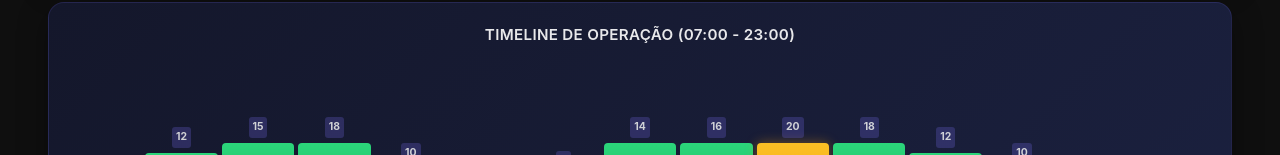
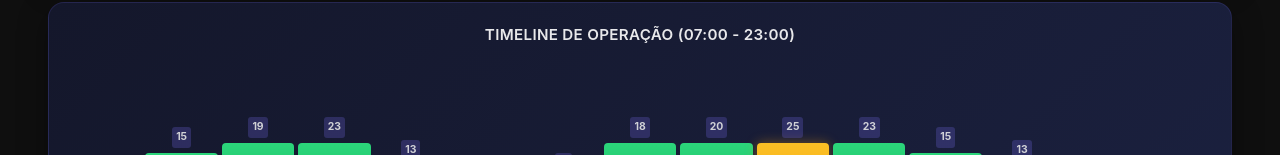
Before and after one commit to nathanbarretosilveira-dev/dash, a React (Vite) app: page / in a window 1280 px wide. Shown: the part 797-952 px from the top of the page. Built offline with nearby package versions, Linux system fonts and the light colour scheme.

Commit message:
Update charts.jsx

```diff
--- a/src/components/charts.jsx
+++ b/src/components/charts.jsx
@@ -26,7 +26,8 @@ const Charts = ({ data }) => {
     const pAntes = Math.round((volume_por_turno.antes_14h / tTurno) * 100);
     const pDepois = Math.round((volume_por_turno.depois_14h / tTurno) * 100);
 
-    const mTimeline = Math.max(1, ...timeline.map(i => i.emissoes ?? i.volume ?? 0));
+    // IMPORTANTE: maxTimeline agora olha para o valorEfetivo (filtrado)
+    const mTimeline = Math.max(1, ...timeline.map(i => i.valorEfetivo ?? 0));
 
     return {
       maxEmissoes: mEmissoes,
@@ -42,6 +43,7 @@ const Charts = ({ data }) => {
     <div className="charts-container">
       <div className="charts-row">
 
+        {/* ================= PRODUTIVIDADE ================= */}
         <div className="chart-card">
           <h3>Produtividade por Emissor</h3>
           <div className="chart-content horizontal-bars">
@@ -61,6 +63,7 @@ const Charts = ({ data }) => {
           </div>
         </div>
 
+        {/* ================= CANCELAMENTOS ================= */}
         <div className="chart-card">
           <h3>Análise de Cancelamentos</h3>
           <div className="chart-content horizontal-bars">
@@ -80,6 +83,7 @@ const Charts = ({ data }) => {
           </div>
         </div>
 
+        {/* ================= TURNO ================= */}
         <div className="chart-card">
           <h3>Indicador de Turno (Corte 14h)</h3>
           <div className="chart-content turno-container">
@@ -110,6 +114,7 @@ const Charts = ({ data }) => {
           </div>
         </div>
 
+        {/* ================= TIMELINE ================= */}
         <div className="chart-card timeline-fullwidth">
           <h3>Timeline de Operação (07:00 - 23:00)</h3>
           <div className="chart-content">
@@ -120,7 +125,8 @@ const Charts = ({ data }) => {
                   return hora >= 7 && hora <= 23;
                 })
                 .map((item, index) => {
-          const valor = item.emissoes ?? item.volume ?? 0;
+                  // LENDO O VALOR FILTRADO VINDO DO DASHBOARD
+                  const valor = item.valorEfetivo ?? 0;
                   const isPico = valor === maxTimeline && valor > 0;
                   const alturaBarra = `${(valor / maxTimeline) * 100}%`;
 
```
Lines whose indentation alone changed are shown as unchanged.
